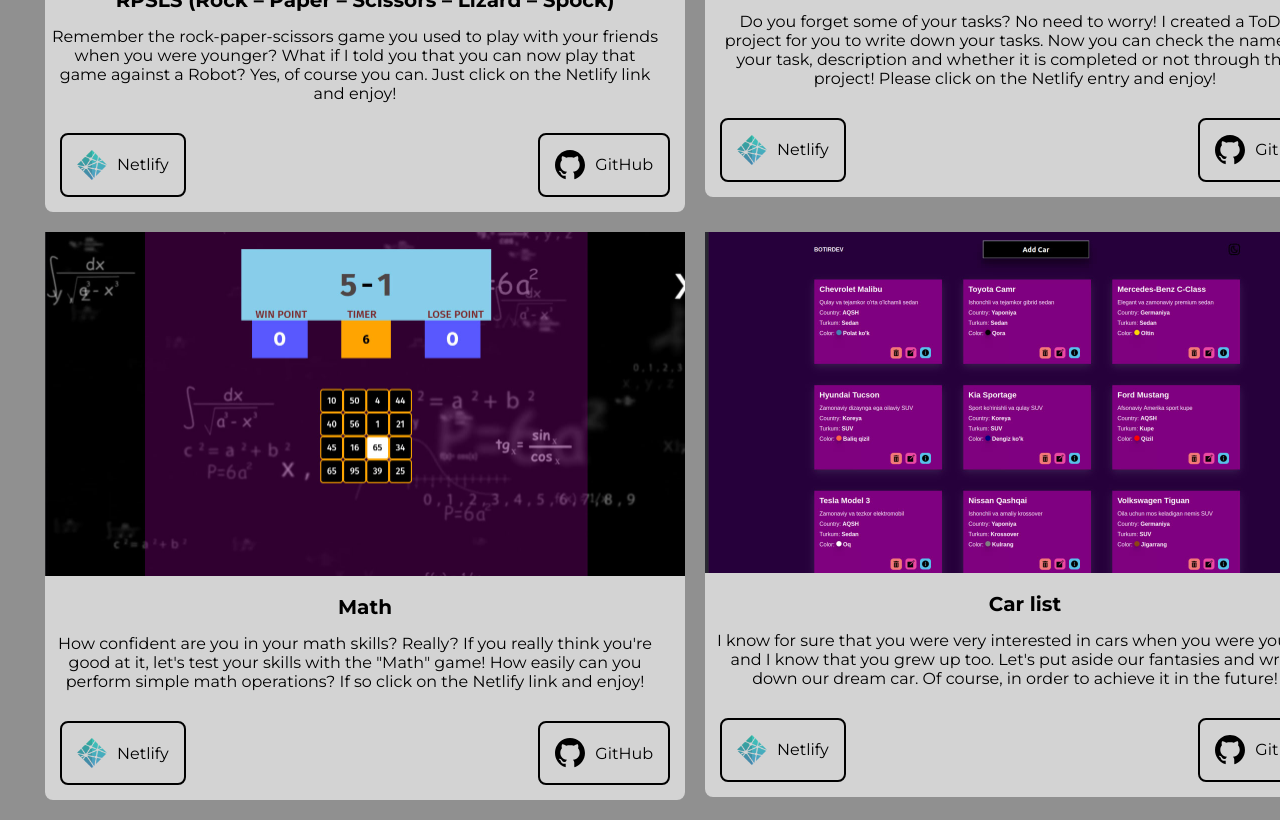
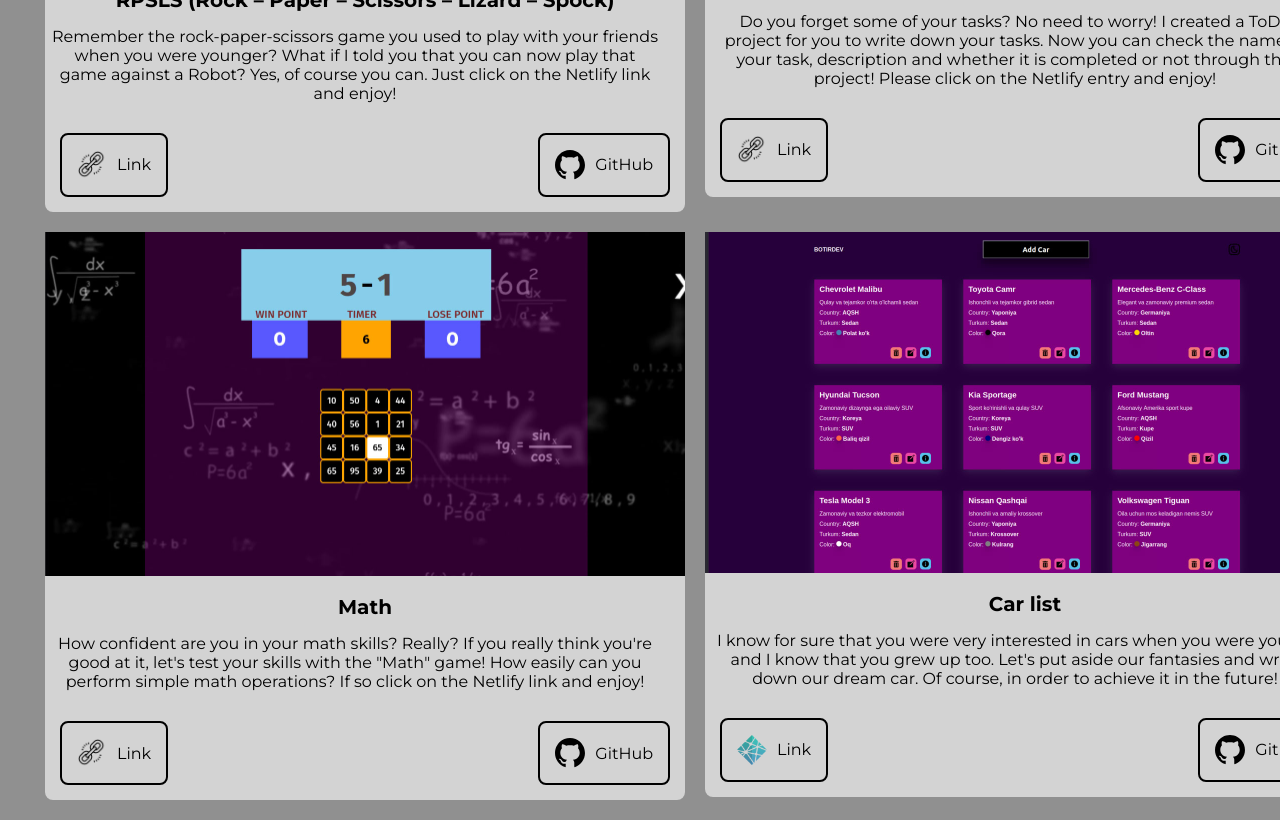
Before and after one commit to shadowrappro/myportfolio, a plain HTML site: page pages/projects.html in a window 1280 px wide. Shown: the part 530-1350 px from the top of the page. Drawn offline with Linux system fonts and the light colour scheme.

Commit message:
update portfolio, add subdomain

```diff
--- a/pages/projects.html
+++ b/pages/projects.html
@@ -29,6 +29,8 @@
     </header>
 
     <section class="projects-section container">
+
+        <!-- RPSLS -->
         <div class="projects">
             <ul class="pr-ul">
                 <li class="pr-list">
@@ -40,7 +42,7 @@
                         </p>
 
                         <span class="links">
-                            <a class="netlify" target="_blank" href="https://botirdev-rock-paper-scissors.netlify.app/"><img src="../img/icons8-netlify-48.png" width="30px" alt="netlify-icon"> Netlify</a>
+                            <a class="netlify" target="_blank" href="https://rpsls.botirdev.uz/"><img src="../img/link.png" width="30px" alt="netlify-icon"> Link</a>
                             <a class="github" target="_blank" href="https://github.com/shadowrappro/tosh-qaychi"><img src="../img/github-icon.svg" width="30px" alt=""> GitHub</a>
                         </span>
                     </div>
@@ -48,6 +50,7 @@
             </ul>
         </div>
 
+        <!-- ToDo list -->
         <div class="projects">
             <ul class="pr-ul">
                 <li class="pr-list">
@@ -59,13 +62,15 @@
                         </p>
 
                         <span class="links">
-                            <a class="netlify" target="_blank" href="https://botirdev-new-to-do-list.netlify.app/"><img src="../img/icons8-netlify-48.png" width="30px" alt="netlify-icon"> Netlify</a>
+                            <a class="netlify" target="_blank" href="https://crud.botirdev.uz/"><img src="../img/link.png" width="30px" alt="netlify-icon"> Link</a>
                             <a class="github" target="_blank" href="https://github.com/shadowrappro/to-do-list/"><img src="../img/github-icon.svg" width="30px" alt=""> GitHub</a>
                         </span>
                     </div>
                 </li>
             </ul>
         </div>
+
+        <!-- Math -->
         <div class="projects">
             <ul class="pr-ul">
                 <li class="pr-list">
@@ -77,13 +82,15 @@
                         </p>
 
                         <span class="links">
-                            <a class="netlify" target="_blank" href="https://botirdev-math.netlify.app/index.html/"><img src="../img/icons8-netlify-48.png" width="30px" alt="netlify-icon"> Netlify</a>
+                            <a class="netlify" target="_blank" href="https://math.botirdev.uz/"><img src="../img/link.png" width="30px" alt="netlify-icon"> Link</a>
                             <a class="github" target="_blank" href="https://github.com/shadowrappro/math"><img src="../img/github-icon.svg" width="30px" alt=""> GitHub</a>
                         </span>
                     </div>
                 </li>
             </ul>
         </div>
+
+        <!-- Car list -->
         <div class="projects">
             <ul class="pr-ul">
                 <li class="pr-list">
@@ -95,7 +102,7 @@
                         </p>
 
                         <span class="links">
-                            <a class="netlify" target="_blank" href="https://botirdev-cars.netlify.app/"><img src="../img/icons8-netlify-48.png" width="30px" alt="netlify-icon"> Netlify</a>
+                            <a class="netlify" target="_blank" href="https://botirdev-cars.netlify.app/"><img src="../img/icons8-netlify-48.png" width="30px" alt="netlify-icon"> Link</a>
                             <a class="github" target="_blank" href="https://github.com/shadowrappro/imtihon-5-oy"><img src="../img/github-icon.svg" width="30px" alt=""> GitHub</a>
                         </span>
                     </div>
```
Also changed, not shown: img/link.png (added).
